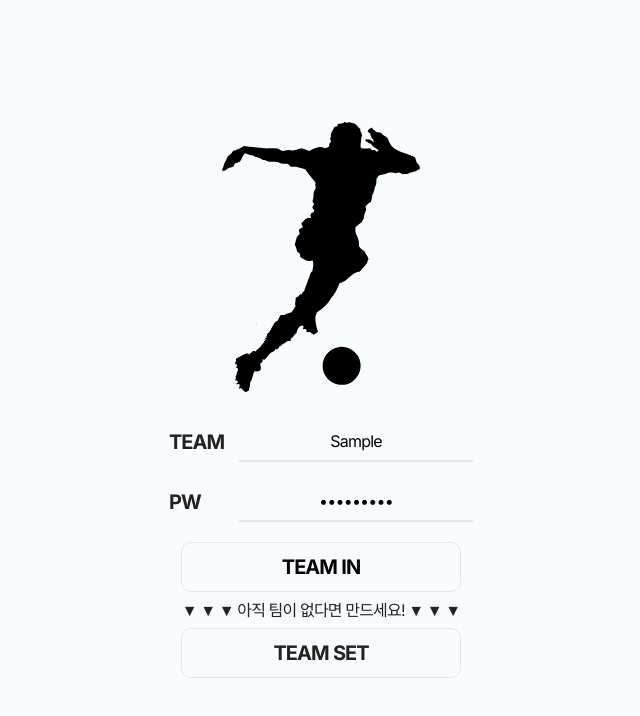
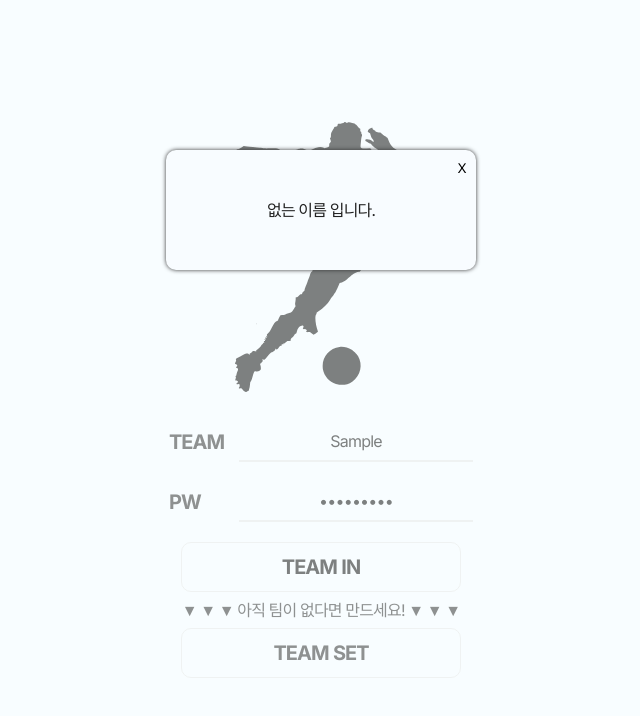
Before and after one commit to Keunyeong/-fm_board, a React (Create React App) app: page / in a window 1280 px wide. Both pictures are taken after typing "Sample", "Sample123" into the empty fields and a click on the button "TEAM IN". Shown: the top 716 px of the page, without its empty margins (319-959 px from the left). Built offline with nearby package versions, Linux system fonts and the light colour scheme; no server answers; the database is empty.

Commit message:
Feat: 전체 모달 변경

```diff
--- a/src/routes/login/index.tsx
+++ b/src/routes/login/index.tsx
@@ -3,6 +3,7 @@ import { Link, useNavigate } from 'react-router-dom'
 import { useResetRecoilState, useSetRecoilState } from 'recoil'
 
 import { KickIcon } from '../../assets/svgs'
+import Modal from '../../components/Modal/Modal'
 import { getTeamInfo } from '../../firebase/firebase'
 import { teamInfo } from '../../store/atom'
 
@@ -10,6 +11,8 @@ import styles from './login.module.scss'
 
 const Login = () => {
   const nav = useNavigate()
+  const [isModal, setIsModal] = useState(false)
+  const [modalText, setModalText] = useState('비밀번호가 일치하지 않습니다. 다시 입력해 주세요.')
   const setTeamInfo = useSetRecoilState(teamInfo)
   const resetTeamInfo = useResetRecoilState(teamInfo)
   const [loginTeamInfo, setLoginTeamInfo] = useState({ teamName: '', password: '' })
@@ -29,17 +32,30 @@ const Login = () => {
           setTeamInfo({ teamName, password, passwordConfirm, member })
           nav('/team')
         } else {
-          // eslint-disable-next-line no-alert
-          alert('비밀번호가 맞지 않습니다.')
+          setModalText('비밀번호가 맞지 않습니다.')
+          setIsModal(true)
         }
       } else {
-        // eslint-disable-next-line no-alert
-        alert('없는 아이디 입니다.')
+        setModalText('없는 이름 입니다.')
+        setIsModal(true)
       }
     })
   }
+  const handleModalCloseClick = () => {
+    setIsModal(false)
+  }
   return (
     <main className={styles.main}>
+      {isModal && (
+        <Modal>
+          <div className={styles.modal}>
+            <button className={styles.modalCloseBtn} type='button' onClick={handleModalCloseClick}>
+              X
+            </button>
+            <div>{modalText}</div>
+          </div>
+        </Modal>
+      )}
       <KickIcon />
       <form className={styles.loginBox} onSubmit={handleLoginSubmit}>
         <div className={styles.inputBox}>
--- a/src/routes/login/login.module.scss
+++ b/src/routes/login/login.module.scss
@@ -12,6 +12,24 @@
     width: 200px;
     height: 270px;
   }
+}
+
+.modal {
+  position: relative;
+  display: flex;
+  align-items: center;
+  justify-content: center;
+  width: 310px;
+  height: 120px;
+  background-color: colors.$BG;
+  border-radius: 10px;
+  box-shadow: 0 0 4px colors.$GRAY3;
+}
+
+.modalCloseBtn {
+  position: absolute;
+  top: 10px;
+  right: 10px;
 }
 
 .loginBox {
--- a/src/routes/signin/index.tsx
+++ b/src/routes/signin/index.tsx
@@ -34,6 +34,7 @@ const Signin = () => {
     if (signinTeamInfo.teamName === '') return
     if (signinTeamInfo.password === '') return
     if (signinTeamInfo.password !== signinTeamInfo.passwordConfirm) {
+      setModalText('비밀번호가 일치하지 않습니다. 다시 입력해 주세요.')
       setIsModal(true)
     } else {
       setTeamMemberData(signinTeamInfo.teamName, signinTeamInfo)
```
